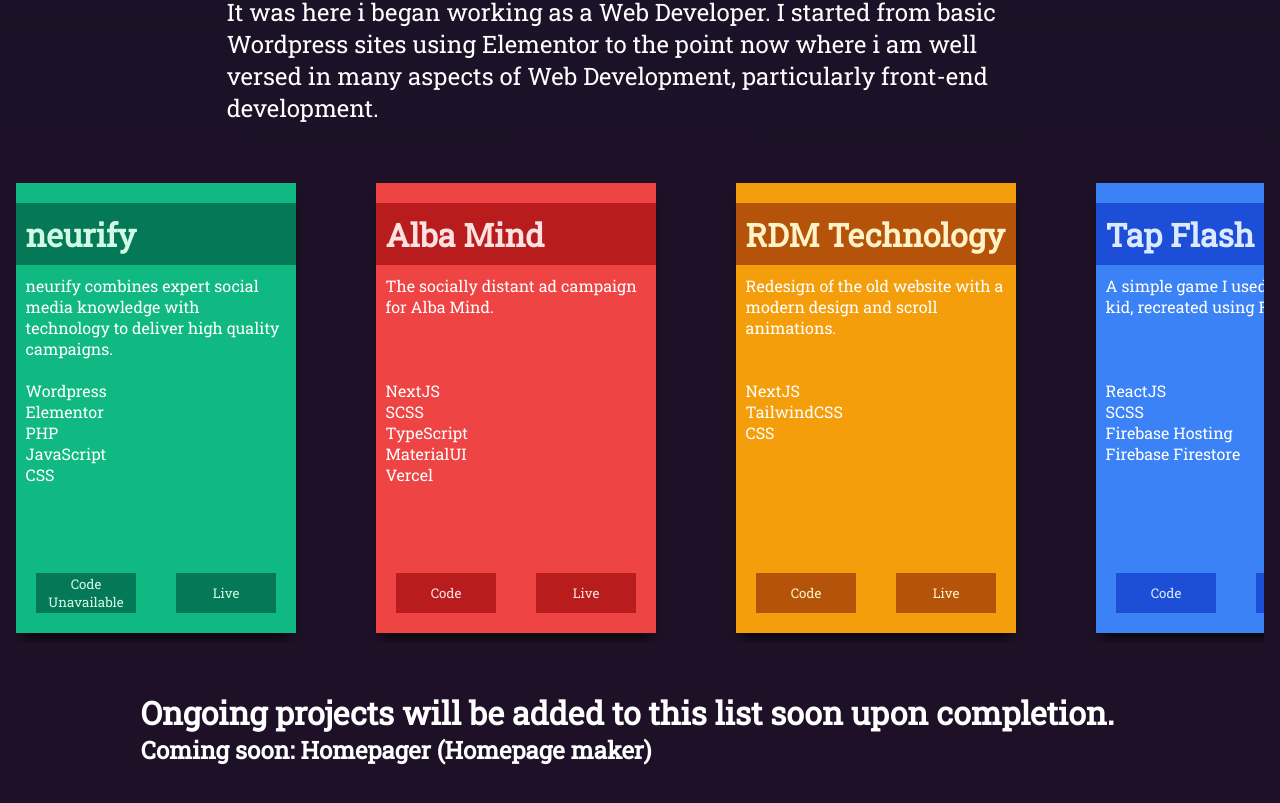
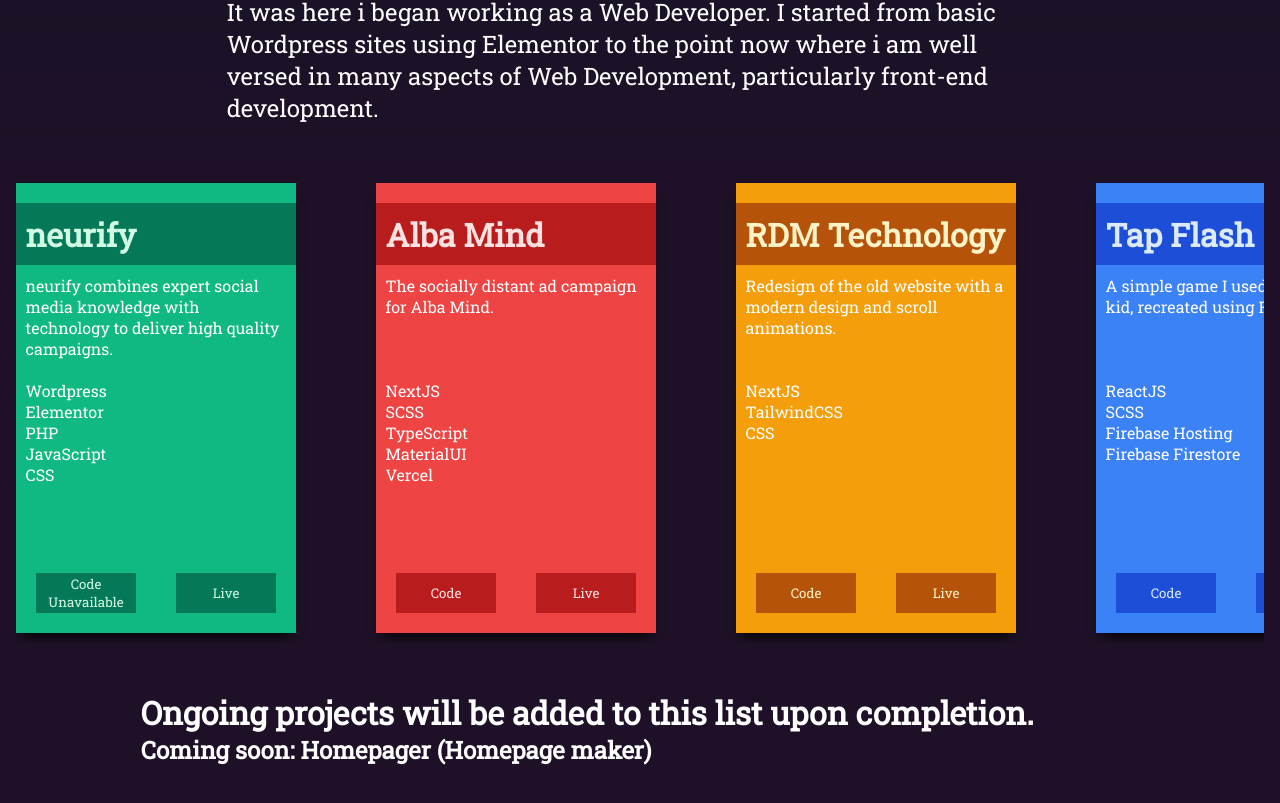
Before and after one commit to alfiemartin/april-percy, a Next.js app: page / in a window 1280 px wide. Shown: the part 1353-2156 px from the top of the page. Built offline with nearby package versions, Linux system fonts and the light colour scheme.

Commit message:
projects section done for now

```diff
--- a/components/Projects/Projects.js
+++ b/components/Projects/Projects.js
@@ -189,9 +189,7 @@
         <ChatroomCard />
       </div>
       <div className={styles.messageSection}>
-        <h1>
-          Ongoing projects will be added to this list soon upon completion.{" "}
-        </h1>
+        <h1>Ongoing projects will be added to this list upon completion. </h1>
         <h2>Coming soon: Homepager (Homepage maker)</h2>
       </div>
     </div>
```
